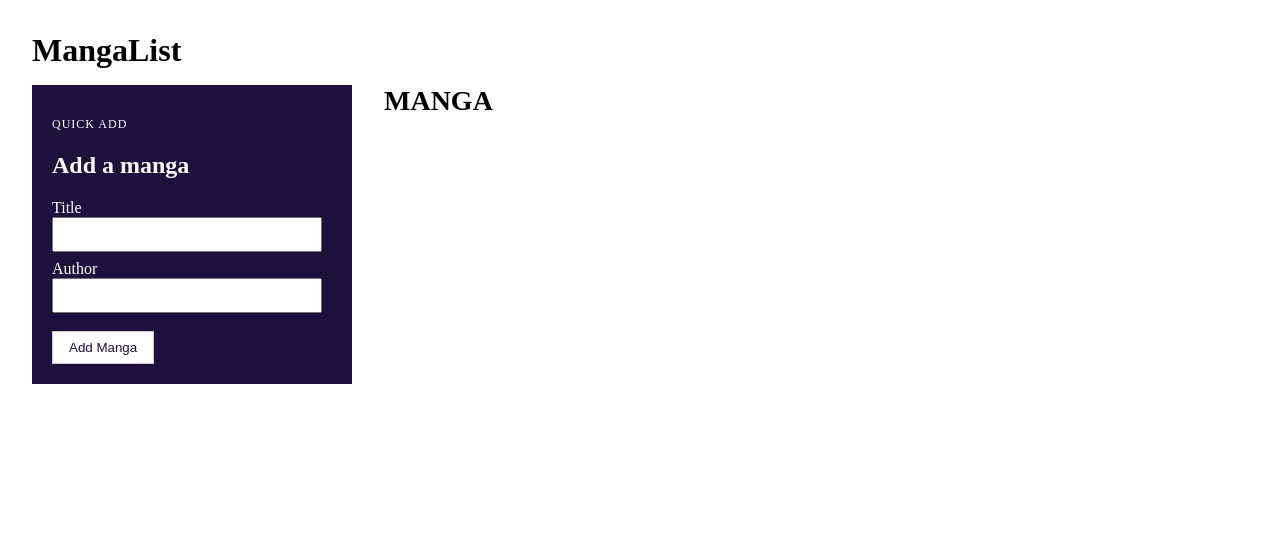
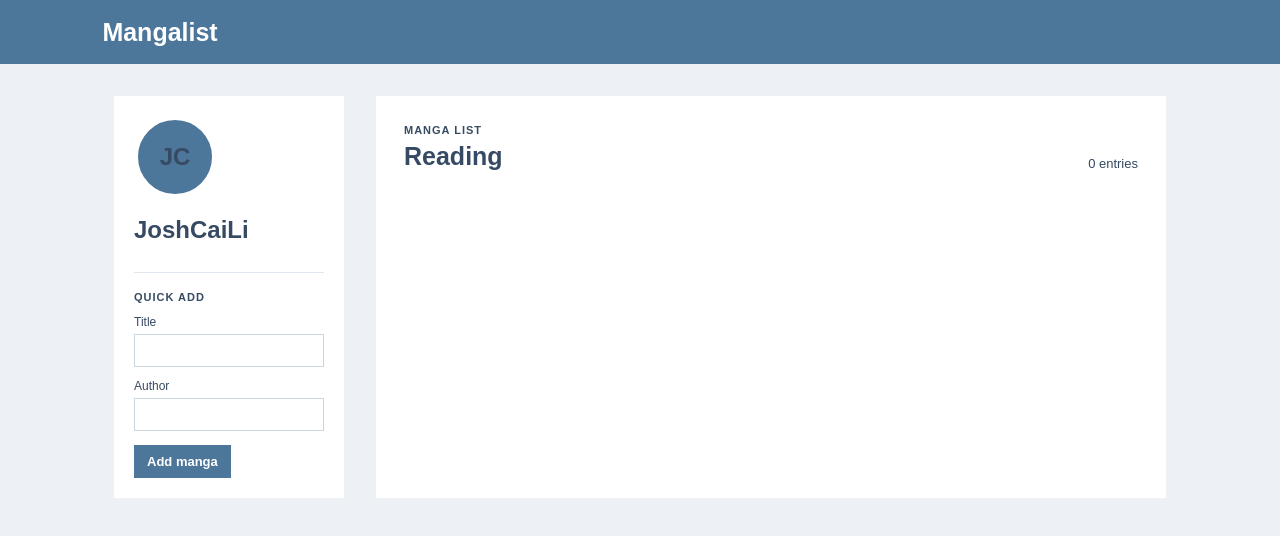
Before and after one commit to joshcaili/Project2-Animelist, a React (Vite) app: page / in a window 1280 px wide. Shown: the top 536 px of the page. Built offline with nearby package versions, Linux system fonts and the light colour scheme.

Commit message:
Changed page layout and styled manga form
refactored event handlers to inline for readability

```diff
--- a/src/App.jsx
+++ b/src/App.jsx
@@ -7,32 +7,46 @@ function App() {
   const [manga, setManga] = useState([]);
 
   const addManga = (title, author) => {
-    setManga((prev) => [
-      ...prev,
+    setManga([
+      ...manga,
       {
         id: crypto.randomUUID(),
-        title,
-        author,
+        title: title,
+        author: author,
       },
     ]);
   };
 
   const deleteManga = (id) => {
-    setManga((prev) => prev.filter((item) => item.id !== id));
+    const updatedManga = manga.filter((item) => item.id !== id);
+    setManga(updatedManga);
   };
 
   return (
     <div className="app">
-      <h1>MangaList</h1>
-      <div className="app-layout">
-        <div className="app-layout-left">
+      <header className="top-bar">
+        <p className="logo">Mangalist</p>
+      </header>
+
+      <main className="page-content">
+        <aside className="profile">
+          <div className="avatar">JC</div>
+          <h1>JoshCaiLi</h1>
+
           <MangaAdd onAdd={addManga} />
-        </div>
-        <div className="app-layout-right">
-          <h2>MANGA</h2>
+        </aside>
+
+        <section className="list-area">
+          <div className="list-heading">
+            <div>
+              <p className="small-title">MANGA LIST</p>
+              <h2>Reading</h2>
+            </div>
+            <p className="list-count">{manga.length} entries</p>
+          </div>
           <MangaSearch manga={manga} onDelete={deleteManga} />
-        </div>
-      </div>
+        </section>
+      </main>
     </div>
   );
 }
--- a/src/components/MangaAdd.jsx
+++ b/src/components/MangaAdd.jsx
@@ -5,31 +5,22 @@ function MangaAdd({ onAdd }) {
   const [title, setTitle] = useState('');
   const [author, setAuthor] = useState('');
 
-  const handleTitleChange = (event) => {
-    setTitle(event.target.value);
-  };
-
-  const handleAuthorChange = (event) => {
-    setAuthor(event.target.value);
-  };
-
   const handleSubmit = (event) => {
     event.preventDefault();
-    onAdd(title, author);
-    setTitle('');
-    setAuthor('');
+      onAdd(title, author);
+      setTitle('');
+      setAuthor('');
   };
 
   return (
     <div className="manga-add">
-      <p className="manga-add-label">QUICK ADD</p>
-      <h2>Add a manga</h2>
+      <p className="small-title">QUICK ADD</p>
       <form onSubmit={handleSubmit}>
         <label>Title</label>
-        <input value={title} onChange={handleTitleChange} />
+        <input value={title} onChange={(event) => setTitle(event.target.value)} />
         <label>Author</label>
-        <input value={author} onChange={handleAuthorChange} />
-        <button>Add Manga</button>
+        <input value={author} onChange={(event) => setAuthor(event.target.value)} />
+        <button>Add manga</button>
       </form>
     </div>
   );
--- a/src/components/MangaDelete.jsx
+++ b/src/components/MangaDelete.jsx
@@ -3,9 +3,9 @@ import '../css/MangaDelete.css';
 function MangaDelete({ id, onDelete }) {
   return (
     <button className="manga-delete" onClick={() => onDelete(id)}>
-      Delete
+      x
     </button>
-  );
+);
 }
 
 export default MangaDelete;
--- a/src/css/App.css
+++ b/src/css/App.css
@@ -1,28 +1,95 @@
-.app {
-  padding: 24px;
+* {
+  box-sizing: border-box;
 }
 
-.app h1 {
-  margin: 0 0 16px;
+body {
+  margin: 0;
+  background: #edf1f5;
+  color: #364a63;
+  font-family: Arial, sans-serif;
 }
 
-.app-layout {
+.top-bar {
+  height: 64px;
   display: flex;
-  gap: 32px;
-  align-items: flex-start;
+  align-items: center;
+  padding: 0 8%;
+  background: #4d779a;
+  color: white;
 }
 
-.app-layout-left {
-  width: 320px;
-  flex-shrink: 0;
+.logo {
+  margin: 0;
+  font-size: 25px;
+  font-weight: bold;
 }
 
-.app-layout-right {
-  flex: 1;
-  min-width: 0;
+.page-content {
+  max-width: 1100px;
+  margin: 32px auto 0;
+  padding: 0 24px 48px;
+  display: grid;
+  grid-template-columns: 230px 1fr;
+  gap: 32px;
 }
 
-.app-layout-right h2 {
-  margin: 0 0 12px;
-  font-size: 28px;
+.profile,
+.list-area {
+  background: white;
 }
+
+.profile {
+  padding: 20px;
+}
+
+.avatar {
+  width: 82px;
+  height: 82px;
+  display: flex;
+  align-items: center;
+  justify-content: center;
+  border: 4px solid white;
+  border-radius: 50%;
+  background: #4d779a;
+  font-size: 24px;
+  font-weight: bold;
+}
+
+.profile h1 {
+  margin: 18px 0 8px;
+  font-size: 24px;
+}
+
+.list-area {
+  padding: 28px;
+}
+
+.list-heading {
+  display: flex;
+  justify-content: space-between;
+  align-items: end;
+  margin-bottom: 24px;
+}
+
+.small-title {
+  margin: 0 0 6px;
+  font-size: 11px;
+  font-weight: bold;
+  letter-spacing: 1px;
+}
+
+.list-heading h2 {
+  margin: 0;
+  font-size: 25px;
+}
+
+.list-count {
+  margin: 0;
+  font-size: 13px;
+}
+
+@media (max-width: 720px) {
+  .page-content {
+    grid-template-columns: 1fr;
+  }
+}
--- a/src/css/MangaAdd.css
+++ b/src/css/MangaAdd.css
@@ -1,30 +1,33 @@
 .manga-add {
-  background-color: #1f0f3d;
-  color: white;
-  padding: 20px;
-}
-
-.manga-add-label {
-  font-size: 12px;
-  letter-spacing: 1px;
+  margin-top: 28px;
+  padding-top: 18px;
+  border-top: 1px solid #dfe6ed;
 }
 
 .manga-add label {
   display: block;
+  margin: 12px 0 5px;
+  font-size: 12px;
 }
 
 .manga-add input {
-  display: block;
-  margin-bottom: 8px;
+  width: 100%;
   padding: 8px;
-  width: 250px;
+  border: 1px solid #cbd5df;
 }
 
 .manga-add button {
-  margin-top: 10px;
-  padding: 8px 16px;
+  margin-top: 14px;
+  padding: 8px 12px;
+  border: 1px solid #4d779a;
+  background: #4d779a;
+  color: white;
   cursor: pointer;
-  border: 1px solid #ccc;
+  font-size: 13px;
+  font-weight: bold;
+}
+
+.manga-add button:hover {
   background: white;
-  color: #1f0f3d;
+  color: #4d779a;
 }
```
